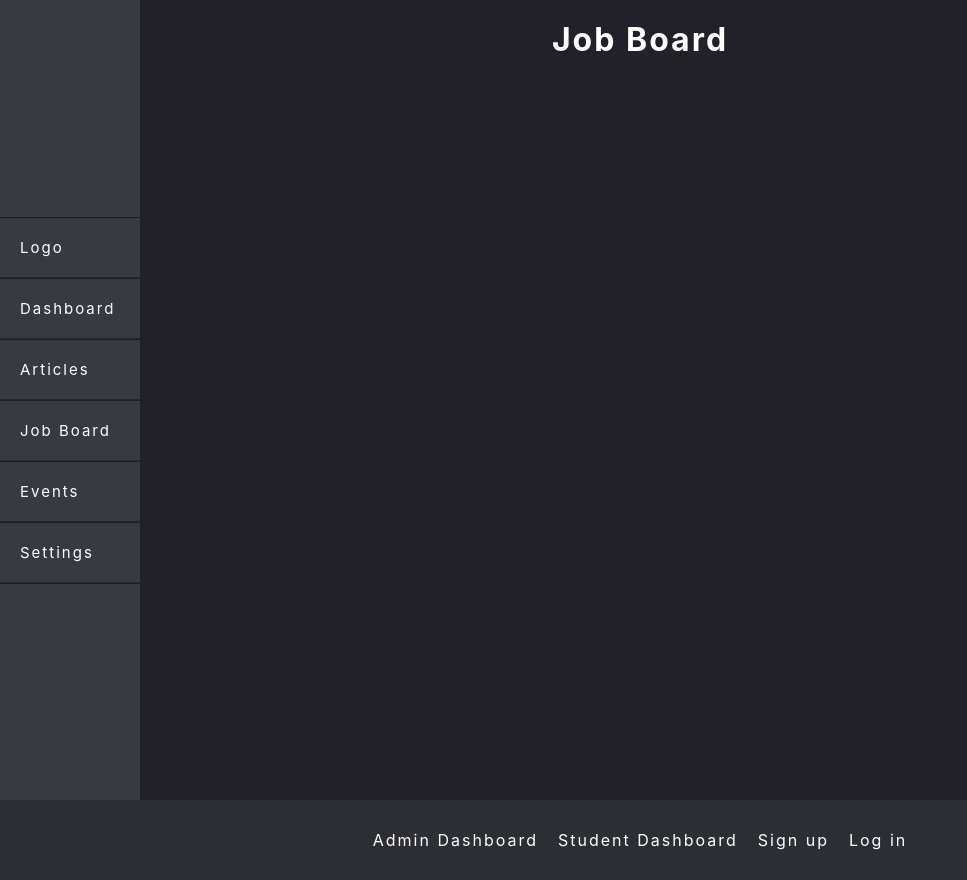
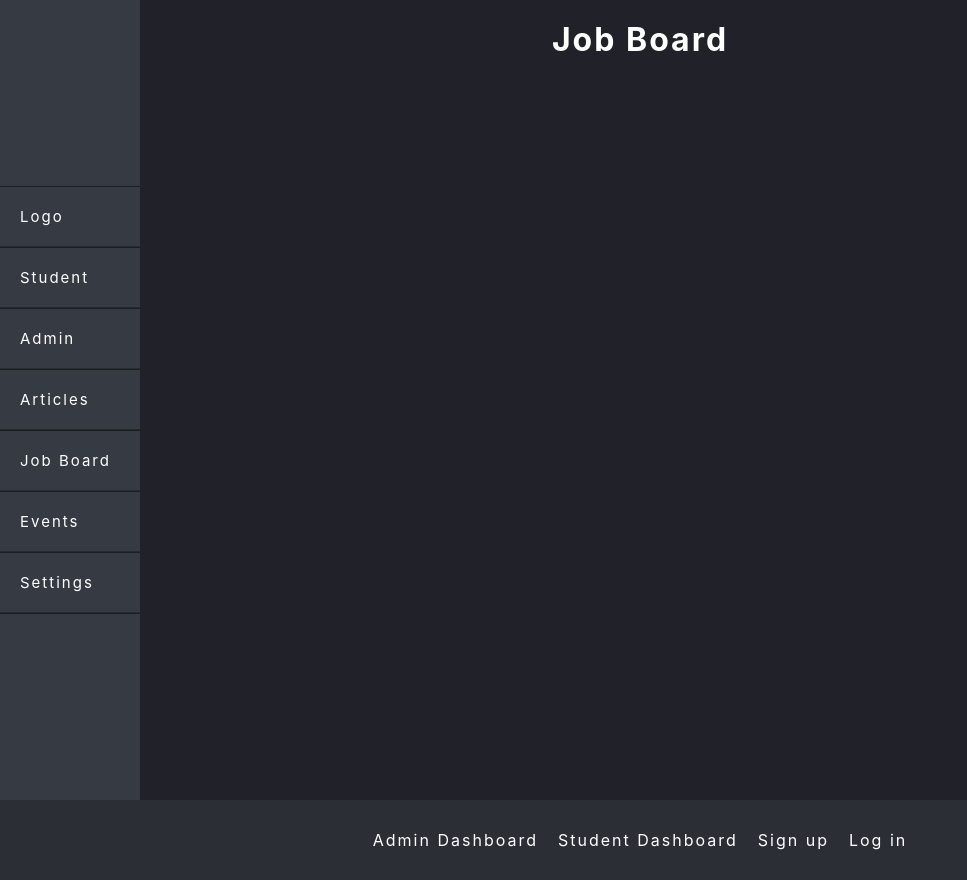
Before and after one commit to MacLure/project-horizon-react, a React (Create React App) app: page /jobs in a window 1280 px wide. Shown: the whole page, without its empty margins (0-967 px from the left). Built offline with nearby package versions, Linux system fonts and the light colour scheme; a web font is replaced by a local one.

Commit message:
added link to student dashboard on nav

```diff
--- a/src/components/NavBar.jsx
+++ b/src/components/NavBar.jsx
@@ -45,7 +45,8 @@ class NavBar extends Component {
         <MenuBar>
           <NavList>
             <NavItem>Logo</NavItem>
-            <Link to="./admin"><NavItem>Dashboard</NavItem></Link>
+            <Link to='./student'><NavItem>Student</NavItem></Link>
+            <Link to="./admin"><NavItem>Admin</NavItem></Link>
             <Link to="./articles"><NavItem>Articles</NavItem></Link>
             <Link to="./jobs"><NavItem>Job Board</NavItem></Link>
             <Link to="./Events"><NavItem>Events</NavItem></Link>
```
